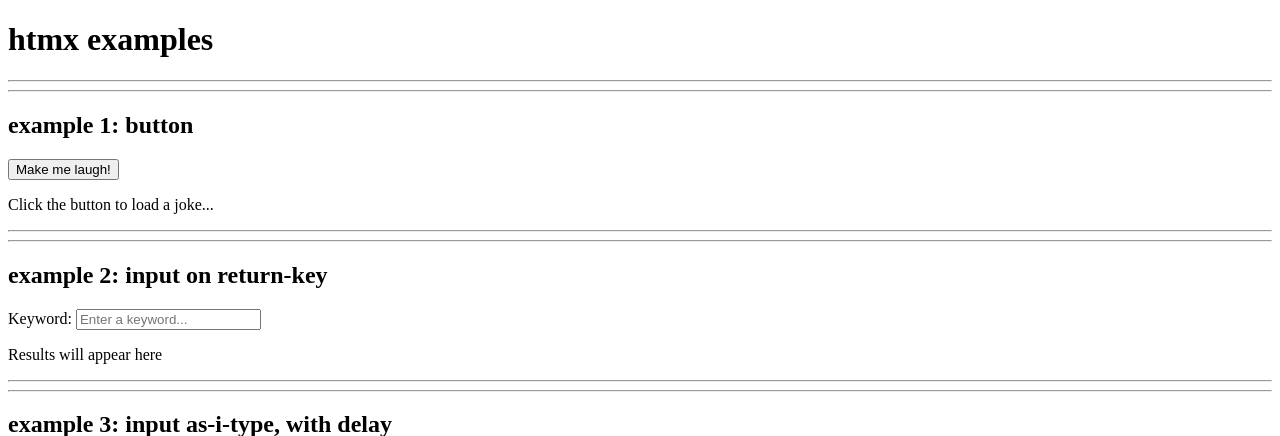
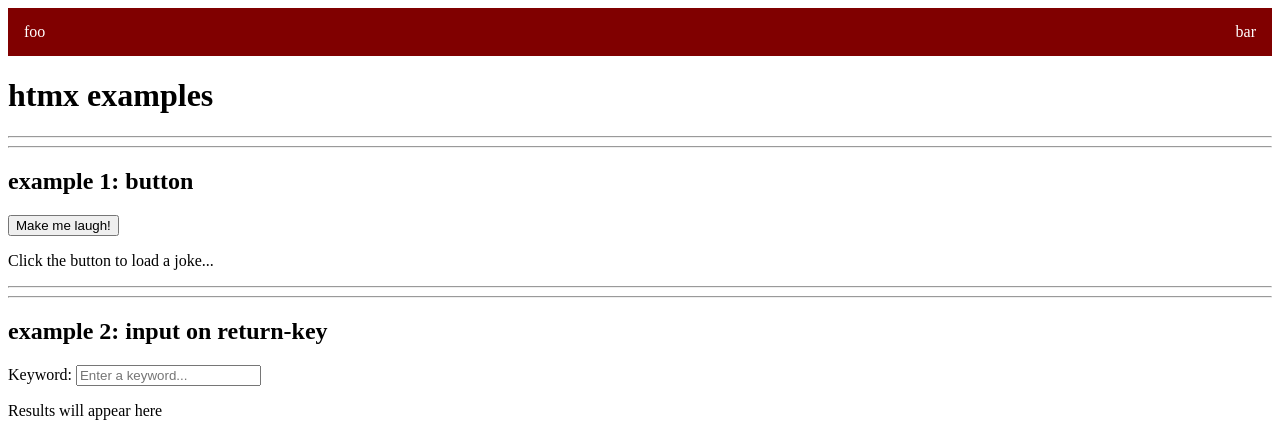
Before and after one commit to Brown-University-Library/ocra_lookup_project, a Django app: page /htmx_example/ in a window 1280 px wide. Shown: the top 436 px of the page. Run offline with Django 4.2, Linux system fonts and the light colour scheme; parts of the project's set-up code (start-up, migrations or seed data) failed here and were passed over; some libraries are stand-ins or nearby versions.

Commit message:
stubs simple maroon header-bar.

```diff
--- a/ocra_lookup_app/templates/base.html
+++ b/ocra_lookup_app/templates/base.html
@@ -8,6 +8,10 @@
 </head>
 <body>
     <header>
+        <div style="background-color: maroon; width: 100%; height: 3em; color: white; display: flex; justify-content: space-between; align-items: center;">
+            <span style="margin-left: 1em;">foo</span>
+            <span style="margin-right: 1em;">bar</span>
+        </div>
         {% block header %}{% endblock %}
     </header>
     <main>
```
